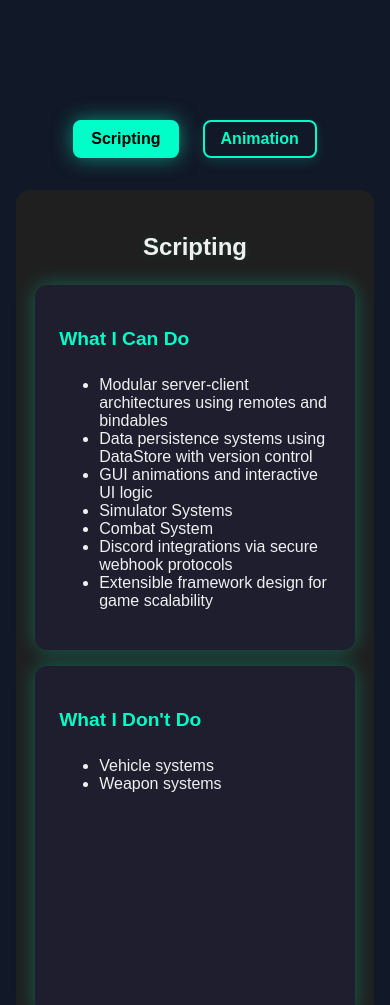
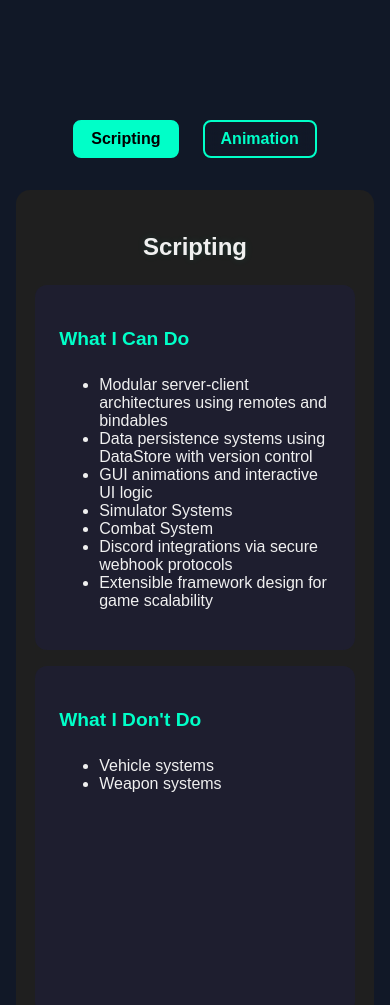
Before and after one commit to AndresPVF/PVFDev, a plain HTML site: page index.html in a window 390 px wide. Shown: the part 1760-2765 px from the top of the page. Drawn offline with Linux system fonts and the light colour scheme.

Commit message:
style.css

```diff
--- a/style.css
+++ b/style.css
@@ -383,7 +383,24 @@ body {
   }
 
   @media (max-width: 768px) {
+ * {
+    animation: none !important;
+    transition: none !important;
+  }
+    .tab-btn,
+  .carousel-item,
+  .two-cols > div {
+    box-shadow: none !important;
+  }
 
+  .carousel-track {
+    transition: none !important;
+  }
+
+  .screen.visible {
+    opacity: 1 !important;
+    transform: none !important;
+  }
   body {
     animation: none;
     background: #111827 !important;
```
